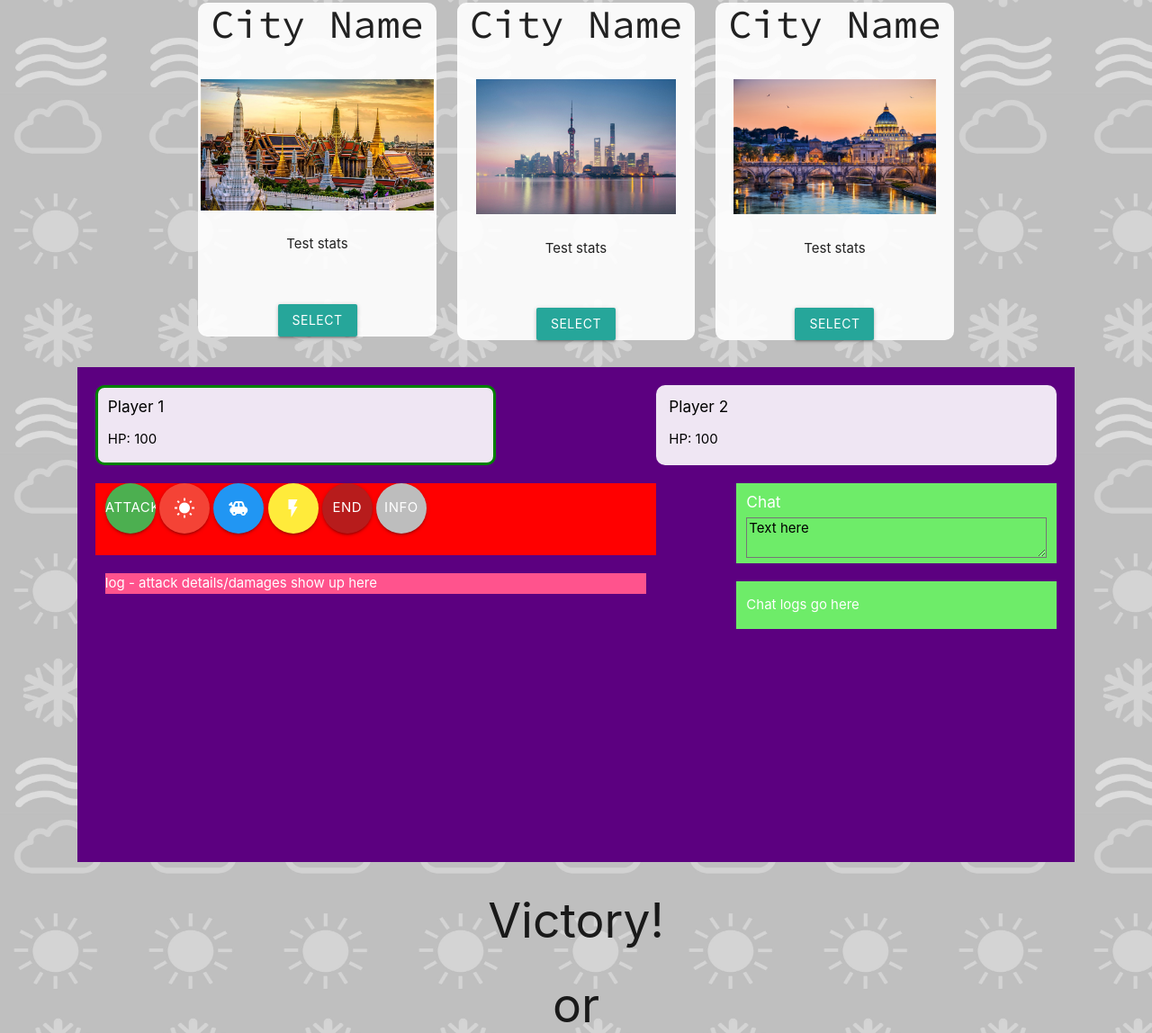
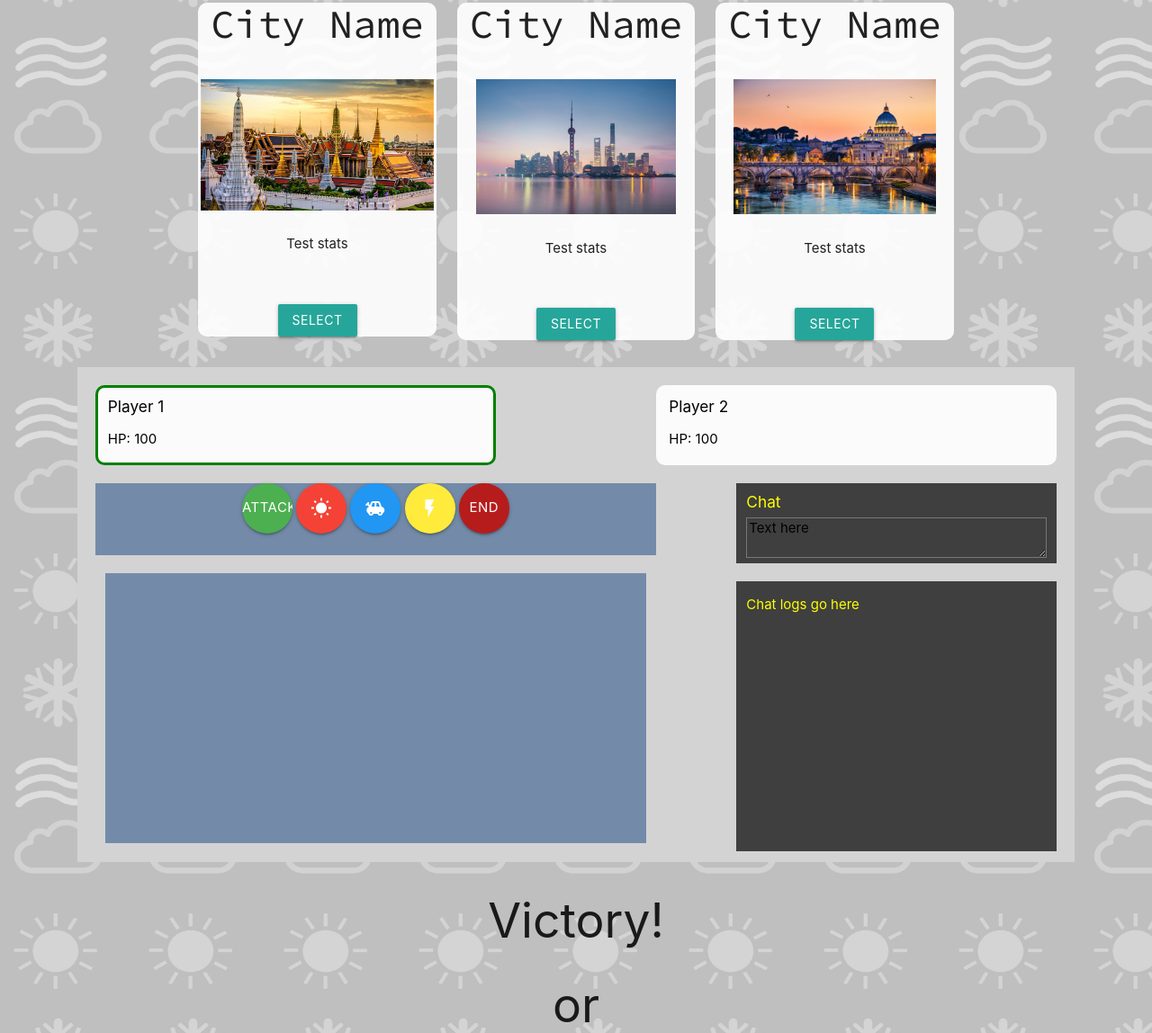
Before and after one commit to ac3charland/WeatherWars, a PHP site: page / in a window 1280 px wide. Shown: the part 695-1843 px from the top of the page at 90% size. Run offline with PHP 8.4, Linux system fonts and the light colour scheme; some libraries are stand-ins or nearby versions.

Commit message:
Recovered changes from See's uncommitted branch.

```diff
--- a/assets/style/style.css
+++ b/assets/style/style.css
@@ -8,10 +8,7 @@ h1 {
 }
 
 h3 {
-
-
     font-family: 'Source Code Pro', monospace;
-
 }
 
 .shadow {  text-shadow: 1.3px 1.3px 1.3px  white, 4px 4px 6px #666363; }
@@ -59,10 +56,18 @@ border-radius: 25px;
     margin-left: auto;
     margin-right: auto;
     padding: 20px;
+    background: lightgrey;
 }
 
 #battleWindow {
     position: relative;
+    overflow: hidden;
+}
+
+#player1Window,
+#player2Window {
+    overflow: hidden;
+    box-shadow: 0 0 10px 0 rgba(0,0,0,0.9);
 }
 
 #player1Window {
@@ -95,24 +100,27 @@ border-radius: 25px;
 }
 
  #attackButtons{
-
-    background-color:red;
+    background-color:#728aa9fa;
     height: 80px;
  }
 
-#chatBox {
-    background-color:rgb(110, 236, 105);
-    /* height: 80px; */
+#chatBox,
+#chatHistory {
+    background-color:rgba(0, 0, 0, 0.7);
+    color: yellow;
 }
 
-#chatHistory {
-    background-color:rgb(110, 236, 105);
+#log {
+    background-color:#728aa9fa;
+    padding: 20px;
 }
 
- #log {
-    background-color: rgb(255, 83, 141);
-    margin:auto;
+#chatHistory,
+#log {
+    height: 300px;
+    overflow: auto;
 }
+
 
  .btn {
     margin-top: 20px;
@@ -154,7 +162,6 @@ border-radius: 25px;
     -moz-transition: all 0.5s ease;
     -o-transition: all 0.5s ease;
     transition: all 0.5s ease;
-
 }
 
 .highlighted {
--- a/index.html
+++ b/index.html
@@ -139,18 +139,18 @@
         <div class="row">
             <div class="col s7">
                 <div class="row">
-                    <div id = "attackButtons" class="col s12">
+                    <div id="attackButtons" class="col s12 center-align">
                         <a id="attack" class="action btn-floating btn-large waves-effect waves-light green">Attack<i class="material-icons"></i></a>
                         <a id="hot" class="action btn-floating btn-large waves-effect waves-light red"><i class="material-icons">wb_sunny</i></a>
                         <a id="cold" class="action btn-floating btn-large waves-effect waves-light blue"><i class="material-icons">toys</i></a>
                         <a id="storm" class="action btn-floating btn-large waves-effect waves-light yellow"><i class="material-icons">flash_on</i></a>
                         <a id="end" class="action btn-floating btn-large waves-effect waves-light #b71c1c red darken-4">End<i class="material-icons"></i></a>
-                        <a class="action btn-floating btn-large waves-effect waves-light #bdbdbd grey lighten-1">Info<i class="material-icons"></i></a>
+                        <!-- <a class="action btn-floating btn-large waves-effect waves-light #bdbdbd grey lighten-1">Info<i class="material-icons"></i></a> -->
                     </div>
                 </div>
                 <div class="row">
-                    <div class="col s12">
-                        <div id="log">log - attack details/damages show up here</div>
+                    <div class="col s12 clearfix">
+                        <div id="log"></div>
                     </div>
                 </div>
             </div>
```
